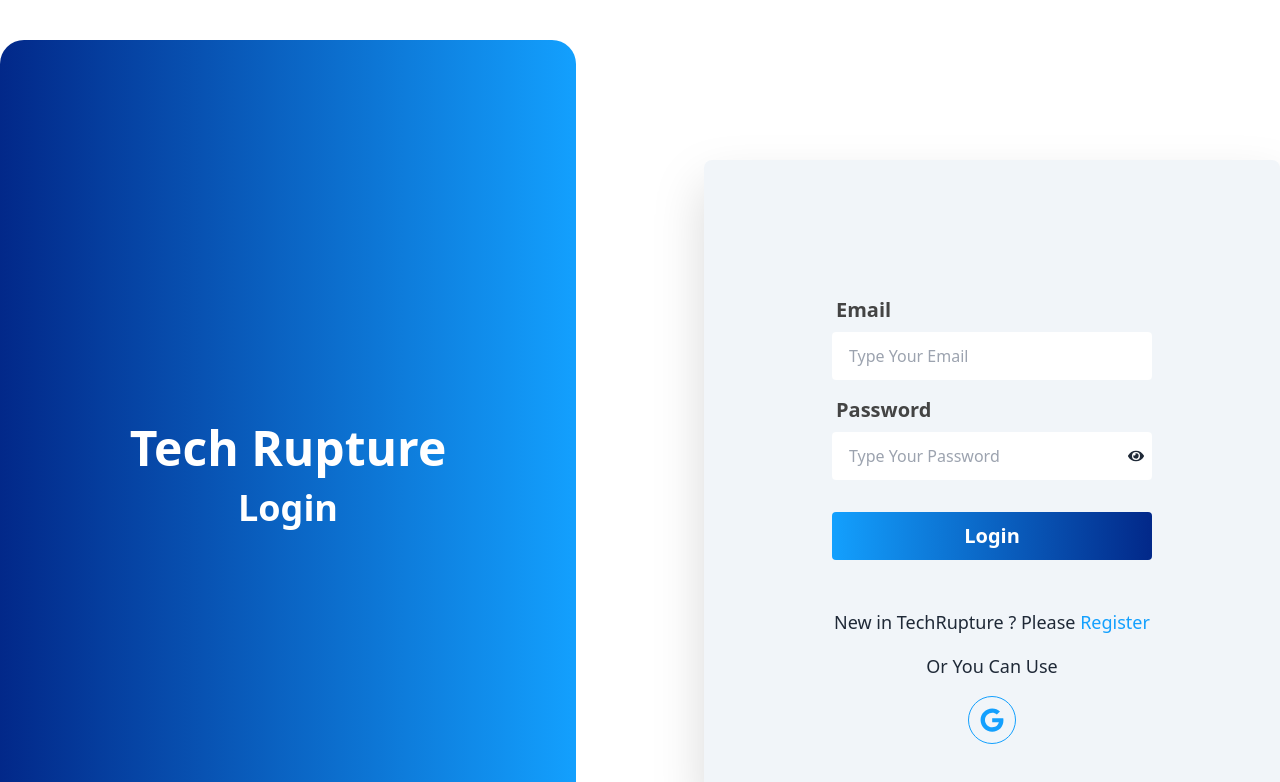
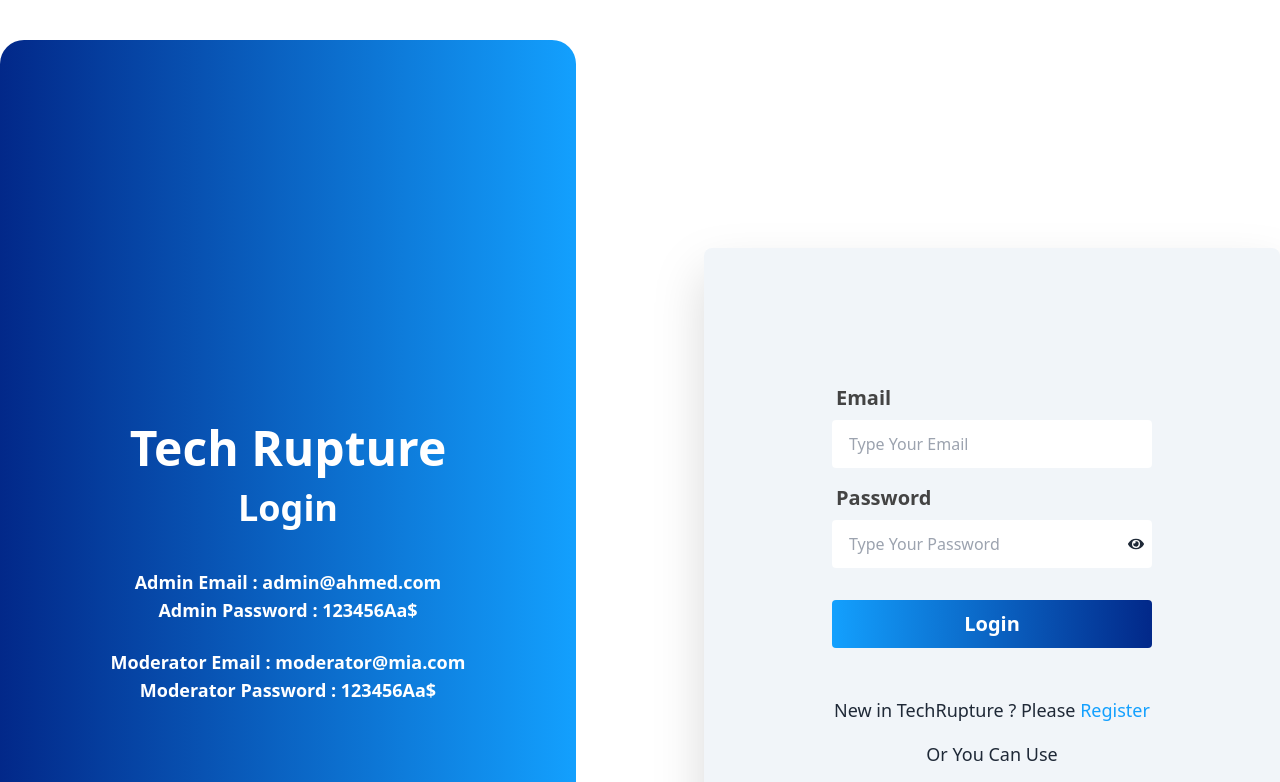
Before and after one commit to mdnoble1/tech-rupture-client, a React (Vite) app: page /login in a window 1280 px wide. Shown: the top 782 px of the page. Built offline with nearby package versions, Linux system fonts and the light colour scheme; no server answers.

Commit message:
updated login page

```diff
--- a/src/pages/Login/Login.jsx
+++ b/src/pages/Login/Login.jsx
@@ -108,6 +108,14 @@ const Login = () => {
             <h2 className="font-bold text-5xl mb-4">Tech Rupture</h2>
           </Link>
           <h2 className="font-semibold text-4xl">Login </h2>
+          <div className="font-semibold text-lg mt-10 text-center">
+            <p>Admin Email : admin@ahmed.com</p>
+            <p>Admin Password : 123456Aa$</p>
+          </div>
+          <div className="font-semibold text-lg mt-6 text-center">
+            <p>Moderator Email : moderator@mia.com</p>
+            <p>Moderator Password : 123456Aa$</p>
+          </div>
         </div>
         <div className="w-11/12 lg:w-full bg-slate-100 rounded-lg drop-shadow-2xl mx-auto">
           <form
```
